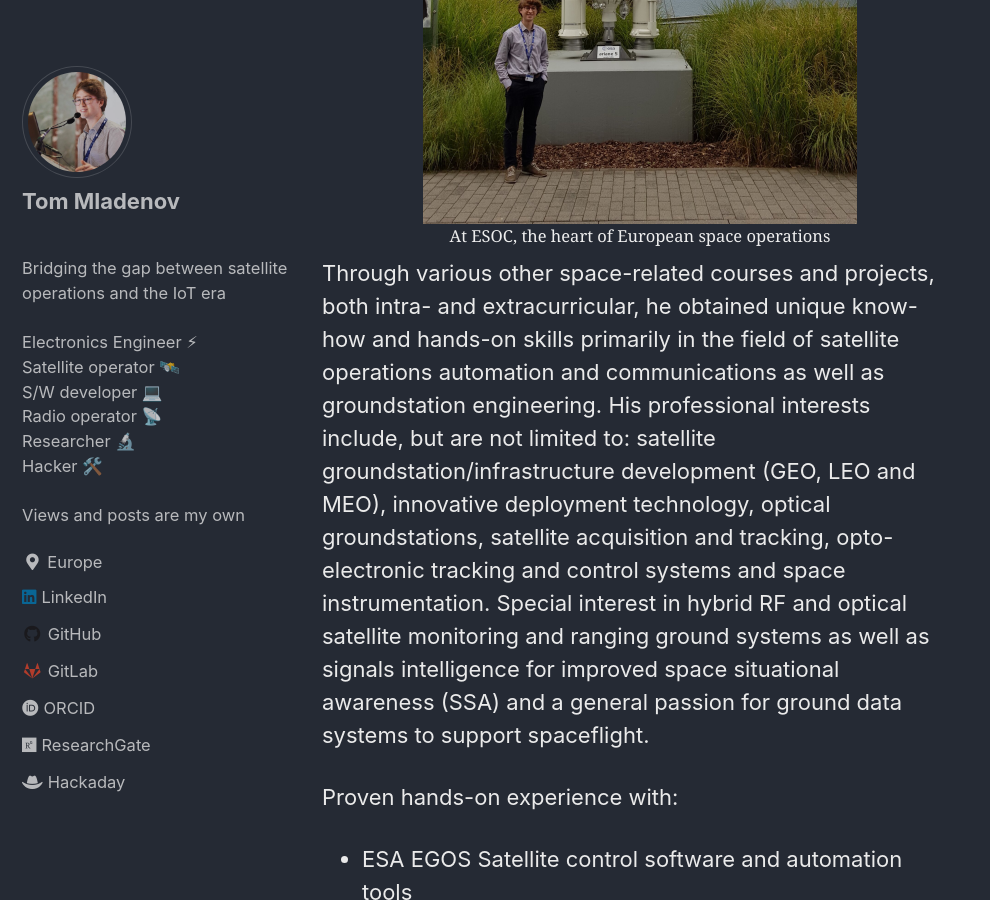
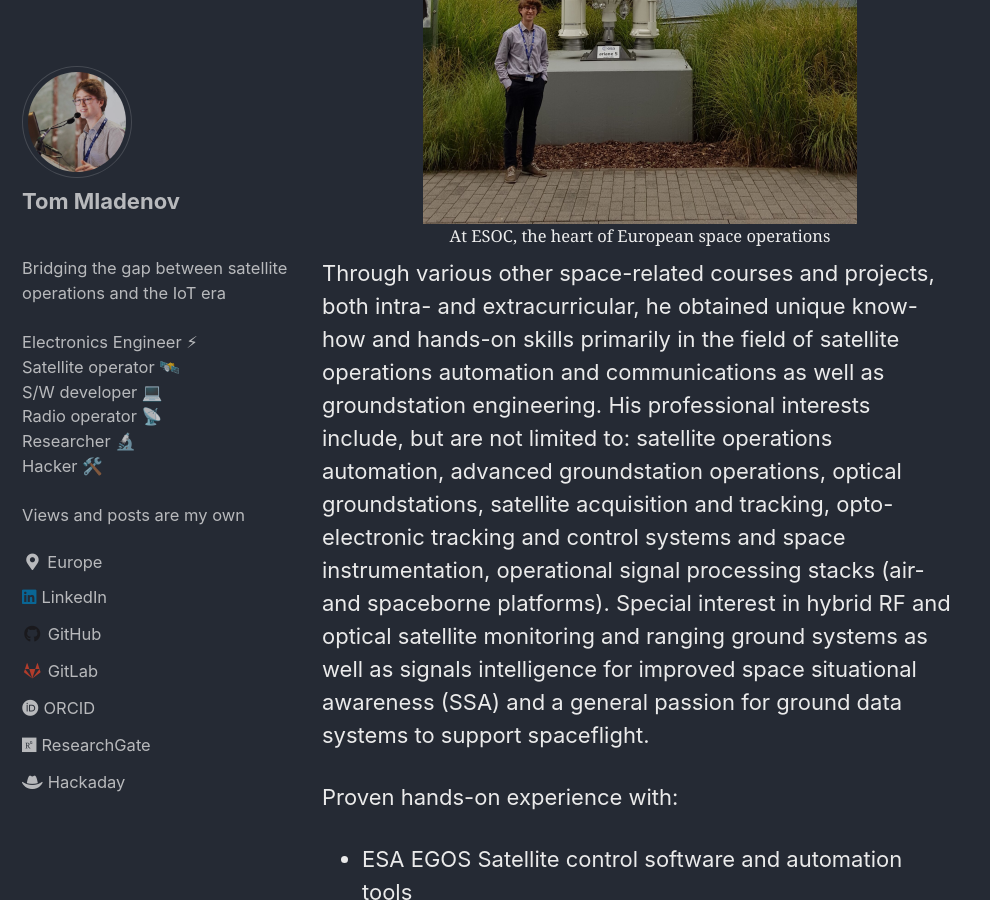
Before and after one commit to TomMladenov/tommladenov.github.io, a Jekyll site: the page built from index.md, in a window 1280 px wide and 900 px high, scrolled down 1528 px. Shown: the whole window, without its empty margins (0-990 px from the left). Built offline with Jekyll 4.4.1, drawn with Linux system fonts in a browser that asks for light colours; cached includes are drawn as plain includes.

Commit message:
Update bio

```diff
--- a/index.md
+++ b/index.md
@@ -17,7 +17,7 @@ ESA - European Space Agency. His official position is a [YGT](https://www.esa.in
 </center>
 
 
-Through various other space-related courses and projects, both intra- and extracurricular, he obtained unique know-how and hands-on skills primarily in the field of satellite operations automation and communications as well as groundstation engineering. His professional interests include, but are not limited to: satellite groundstation/infrastructure development (GEO, LEO and MEO), innovative deployment technology, optical groundstations, satellite acquisition and tracking, opto-electronic tracking and control systems and space instrumentation. Special interest in hybrid RF and optical satellite monitoring and ranging ground systems as well as signals intelligence for improved space situational awareness (SSA) and a general passion for ground data systems to support spaceflight.
+Through various other space-related courses and projects, both intra- and extracurricular, he obtained unique know-how and hands-on skills primarily in the field of satellite operations automation and communications as well as groundstation engineering. His professional interests include, but are not limited to: satellite operations automation, advanced groundstation operations, optical groundstations, satellite acquisition and tracking, opto-electronic tracking and control systems and space instrumentation, operational signal processing stacks (air- and spaceborne platforms). Special interest in hybrid RF and optical satellite monitoring and ranging ground systems as well as signals intelligence for improved space situational awareness (SSA) and a general passion for ground data systems to support spaceflight.
 
 Proven hands-on experience with:
 - ESA EGOS Satellite control software and automation tools
```
